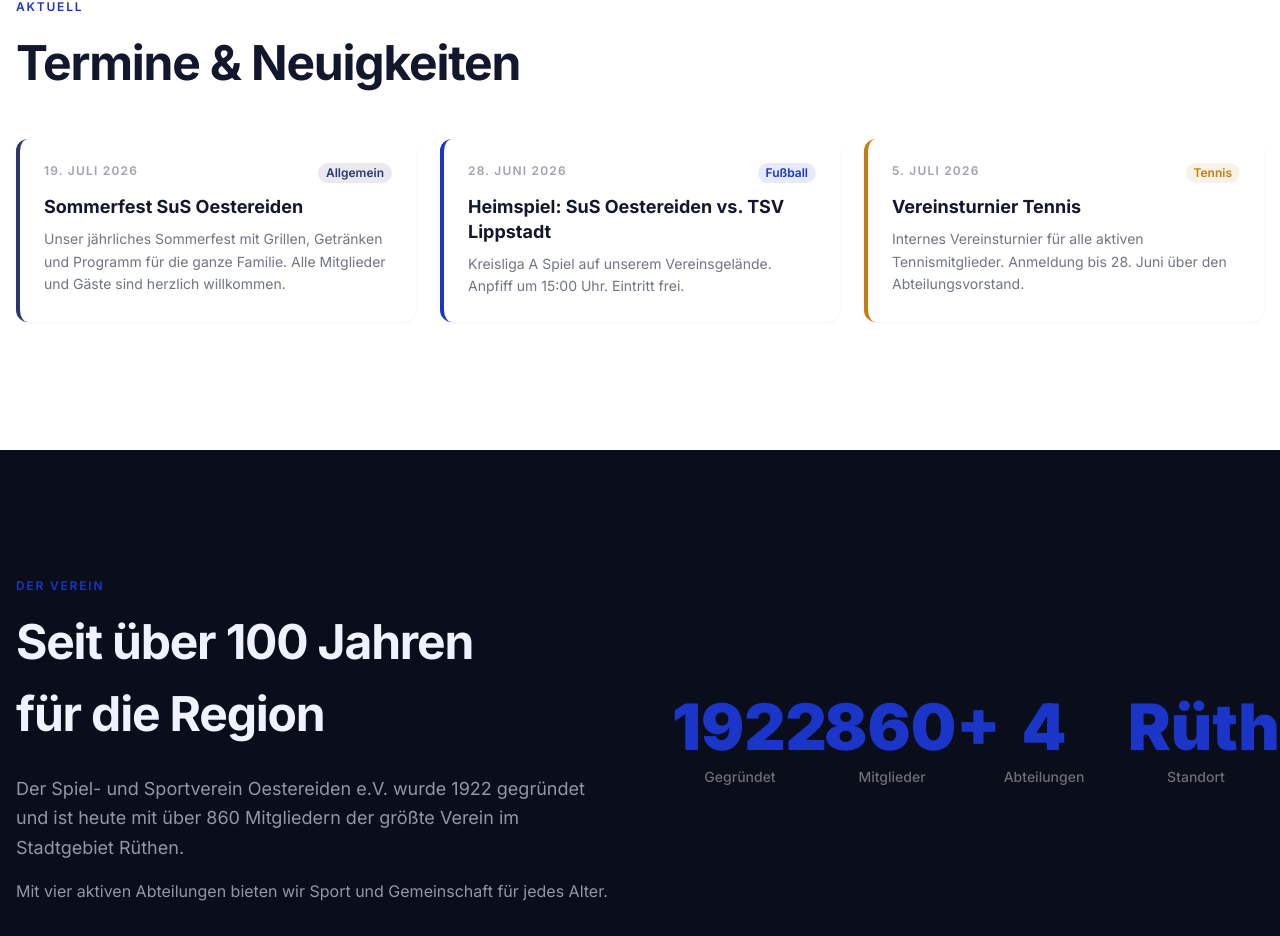
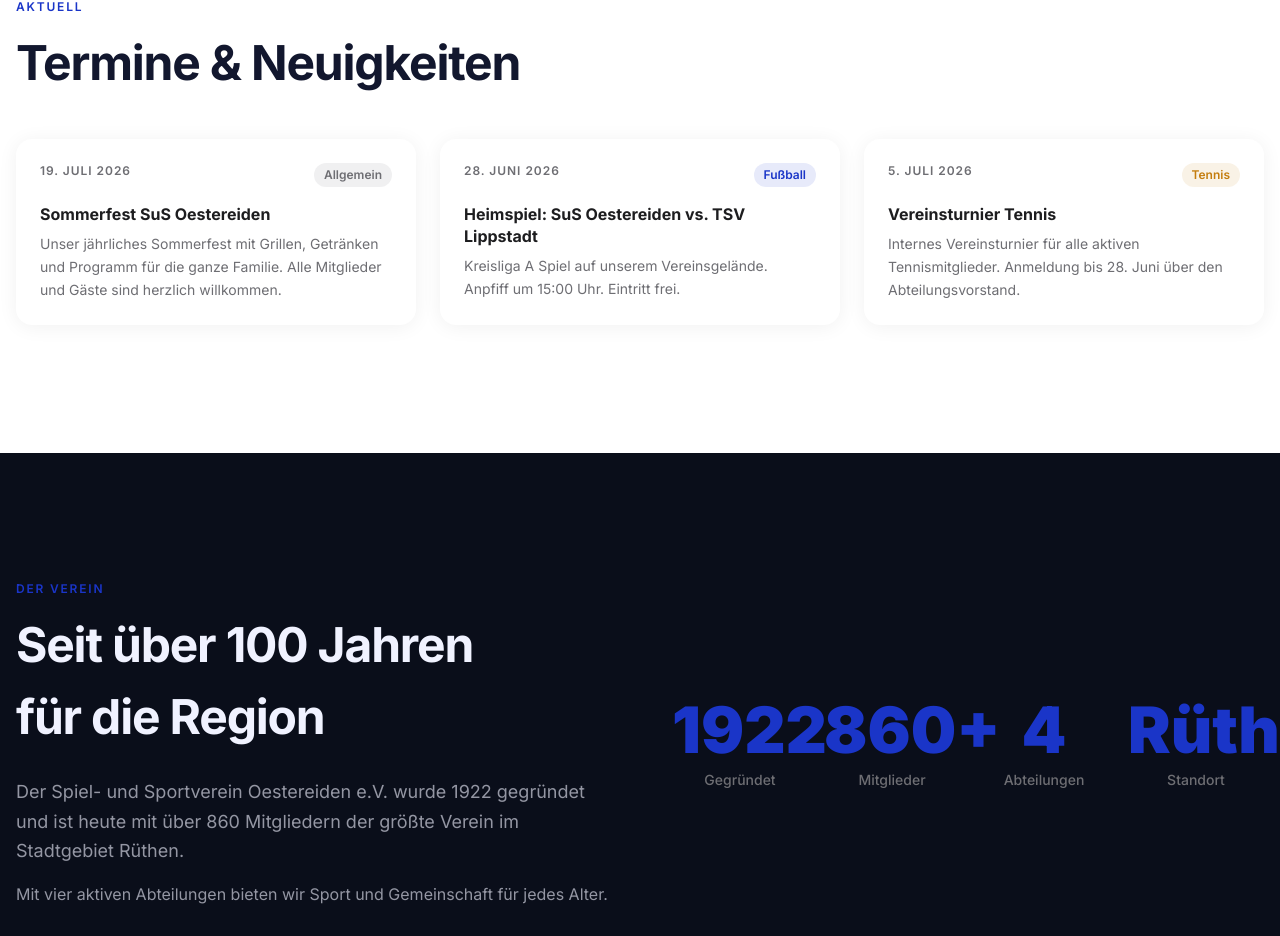
Before and after one commit to nilsworm/Website-Oestereiden, a Next.js app: page / in a window 1280 px wide. Shown: the part 1134-2070 px from the top of the page. Built offline with nearby package versions, Linux system fonts and the light colour scheme.

Commit message:
feat: EventCard — Apple card style, remove left border

```diff
--- a/src/components/ui/EventCard.tsx
+++ b/src/components/ui/EventCard.tsx
@@ -8,20 +8,12 @@
   allgemein: 'Allgemein',
 }
 
-const DEPT_BORDER: Record<Department, string> = {
-  fussball:     'border-l-[#1a35c8]',
-  volleyball:   'border-l-[#0d7a6e]',
-  tennis:       'border-l-[#c47d0e]',
-  breitensport: 'border-l-[#6b4faa]',
-  allgemein:    'border-l-sus-muted',
-}
-
 const DEPT_TAG: Record<Department, string> = {
   fussball:     'text-[#1a35c8] bg-[#1a35c8]/10',
   volleyball:   'text-[#0d7a6e] bg-[#0d7a6e]/10',
   tennis:       'text-[#c47d0e] bg-[#c47d0e]/10',
   breitensport: 'text-[#6b4faa] bg-[#6b4faa]/10',
-  allgemein:    'text-sus-muted bg-sus-muted/10',
+  allgemein:    'text-[#6e6e73] bg-[#6e6e73]/10',
 }
 
 function formatDate(iso: string): string {
@@ -38,17 +30,17 @@
 
 export default function EventCard({ event }: EventCardProps) {
   return (
-    <div className={`bg-white rounded-xl shadow-sm border-l-4 ${DEPT_BORDER[event.department]} p-6 hover:-translate-y-1 hover:shadow-md transition-all duration-200`}>
-      <div className="flex items-start justify-between gap-3 mb-3">
-        <time className="text-xs font-semibold text-sus-ink/40 uppercase tracking-[0.1em]">
+    <div className="bg-white rounded-2xl shadow-[0_2px_20px_rgba(0,0,0,0.06)] p-6 h-full hover:-translate-y-1 hover:shadow-[0_8px_30px_rgba(0,0,0,0.10)] transition-all duration-200">
+      <div className="flex items-start justify-between gap-3 mb-4">
+        <time className="text-xs font-semibold text-[#6e6e73] uppercase tracking-[0.08em]">
           {formatDate(event.date)}
         </time>
-        <span className={`text-xs font-semibold px-2 py-0.5 rounded-full whitespace-nowrap ${DEPT_TAG[event.department]}`}>
+        <span className={`text-xs font-semibold px-2.5 py-1 rounded-full whitespace-nowrap flex-shrink-0 ${DEPT_TAG[event.department]}`}>
           {DEPT_LABELS[event.department]}
         </span>
       </div>
-      <h3 className="font-bold text-lg text-sus-ink mb-2 leading-snug">{event.title}</h3>
-      <p className="text-sus-ink/60 text-sm leading-relaxed">{event.description}</p>
+      <h3 className="font-bold text-[#1d1d1f] text-base mb-2 leading-snug">{event.title}</h3>
+      <p className="text-[#6e6e73] text-sm leading-relaxed">{event.description}</p>
     </div>
   )
 }
```
